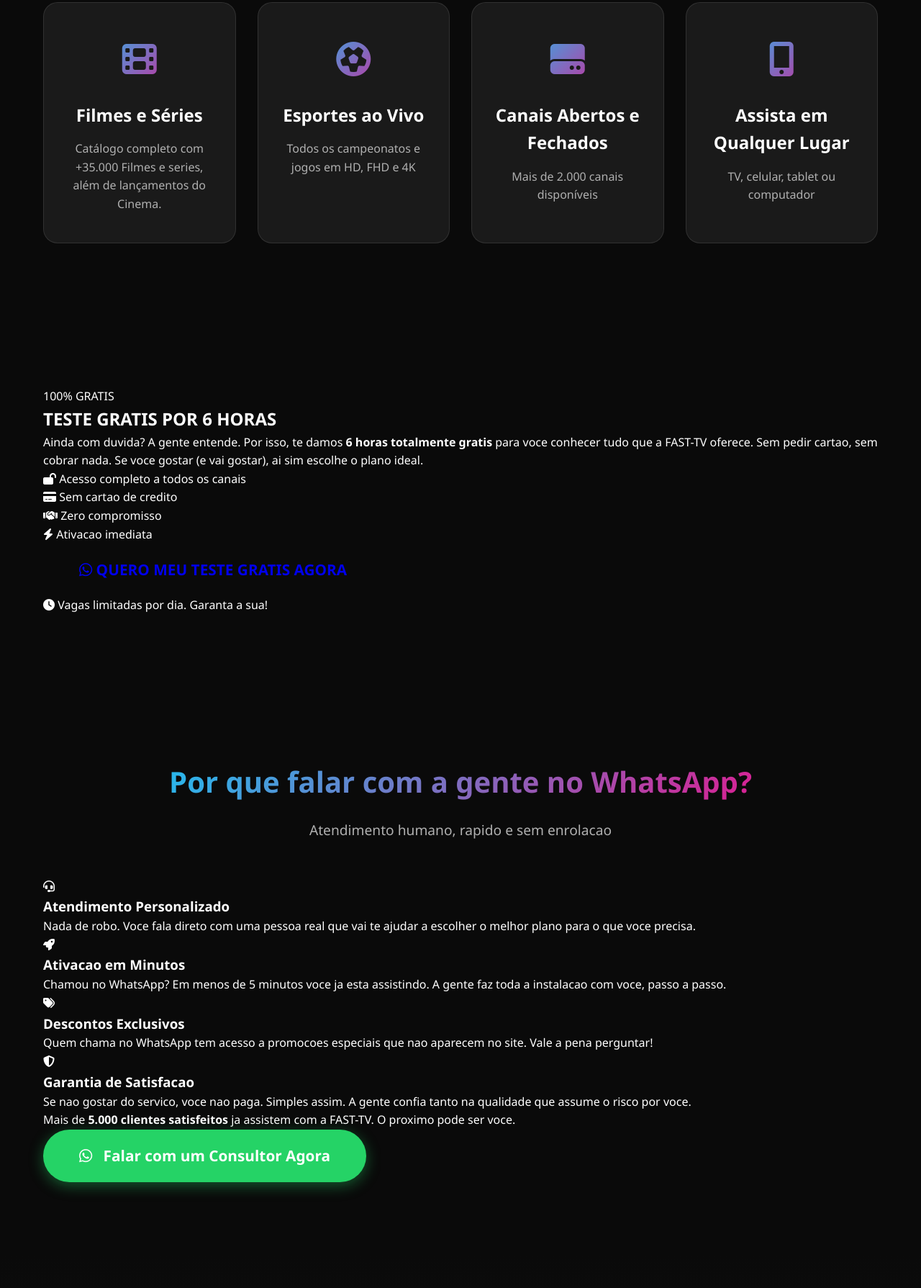
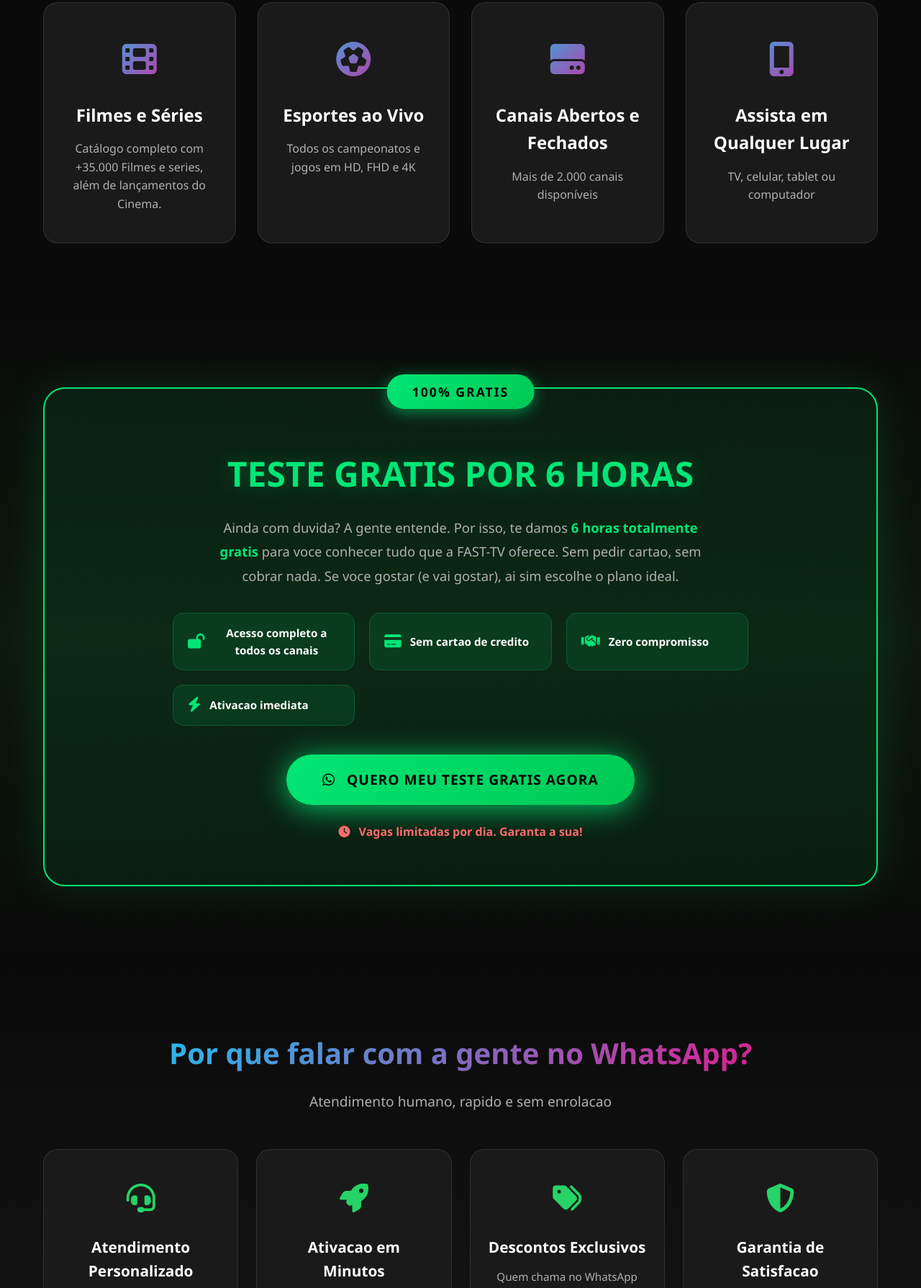
Before and after one commit to hubert-guilherme/Fast-TV, a plain HTML site: page index.html in a window 1280 px wide. Shown: the part 1011-2800 px from the top of the page at 72% size. Drawn offline with Linux system fonts and the light colour scheme.

Commit message:
Add styles for hero section and free trial features

```diff
--- a/style.css
+++ b/style.css
@@ -650,6 +650,283 @@
     }
 }
 
+/* ===== HERO CTA GROUP ===== */
+.hero-cta-group {
+    display: flex;
+    gap: 20px;
+    justify-content: center;
+    flex-wrap: wrap;
+    animation: fadeInUp 1s ease 0.6s backwards;
+}
+
+.hero-trust {
+    margin-top: 20px;
+    color: rgba(255, 255, 255, 0.7);
+    font-size: 0.95rem;
+    animation: fadeInUp 1s ease 0.8s backwards;
+}
+
+/* ===== BOTAO TESTE GRATIS ===== */
+.btn-free-trial {
+    background: linear-gradient(135deg, #00e676 0%, #00c853 100%);
+    color: #000;
+    font-weight: 800;
+    font-size: 1.2rem;
+    box-shadow: 0 5px 25px rgba(0, 230, 118, 0.5);
+    animation: pulseGreen 2s infinite;
+    text-transform: uppercase;
+    letter-spacing: 1px;
+}
+
+.btn-free-trial:hover {
+    transform: translateY(-3px) scale(1.05);
+    box-shadow: 0 10px 40px rgba(0, 230, 118, 0.7);
+}
+
+.btn-free-trial i {
+    margin-right: 10px;
+}
+
+@keyframes pulseGreen {
+    0% { box-shadow: 0 5px 25px rgba(0, 230, 118, 0.5); }
+    50% { box-shadow: 0 5px 40px rgba(0, 230, 118, 0.8); }
+    100% { box-shadow: 0 5px 25px rgba(0, 230, 118, 0.5); }
+}
+
+/* ===== NAV TRIAL LINK ===== */
+.nav-trial {
+    background: linear-gradient(135deg, #00e676 0%, #00c853 100%);
+    color: #000 !important;
+    padding: 8px 18px;
+    border-radius: 25px;
+    font-weight: 700 !important;
+    animation: pulseGreen 2s infinite;
+}
+
+.nav-trial:hover {
+    transform: scale(1.05);
+}
+
+.nav-trial::after {
+    display: none !important;
+}
+
+/* ===== FREE TRIAL SECTION ===== */
+.free-trial-section {
+    background: linear-gradient(180deg, var(--dark-bg) 0%, #0d1a0d 50%, var(--dark-bg) 100%);
+    padding: 100px 0;
+    position: relative;
+    overflow: hidden;
+}
+
+.free-trial-banner {
+    background: linear-gradient(135deg, rgba(0, 230, 118, 0.08) 0%, rgba(0, 200, 83, 0.08) 100%);
+    border: 2px solid #00e676;
+    border-radius: 30px;
+    padding: 60px 50px;
+    text-align: center;
+    position: relative;
+    box-shadow: 0 0 60px rgba(0, 230, 118, 0.15);
+}
+
+.free-trial-badge-large {
+    position: absolute;
+    top: -20px;
+    left: 50%;
+    transform: translateX(-50%);
+    background: linear-gradient(135deg, #00e676 0%, #00c853 100%);
+    color: #000;
+    padding: 10px 35px;
+    border-radius: 30px;
+    font-size: 1.1rem;
+    font-weight: 800;
+    letter-spacing: 2px;
+    box-shadow: 0 5px 20px rgba(0, 230, 118, 0.5);
+}
+
+.free-trial-title {
+    font-size: 3rem;
+    font-weight: 800;
+    color: #00e676;
+    margin-bottom: 20px;
+    margin-top: 20px;
+    text-shadow: 0 0 30px rgba(0, 230, 118, 0.3);
+}
+
+.free-trial-desc {
+    color: var(--text-gray);
+    font-size: 1.15rem;
+    max-width: 700px;
+    margin: 0 auto 35px;
+    line-height: 1.8;
+}
+
+.free-trial-desc strong {
+    color: #00e676;
+}
+
+.free-trial-benefits {
+    display: grid;
+    grid-template-columns: repeat(auto-fit, minmax(200px, 1fr));
+    gap: 20px;
+    margin-bottom: 40px;
+    max-width: 800px;
+    margin-left: auto;
+    margin-right: auto;
+}
+
+.trial-benefit {
+    display: flex;
+    align-items: center;
+    gap: 12px;
+    background: rgba(0, 230, 118, 0.1);
+    padding: 15px 20px;
+    border-radius: 15px;
+    border: 1px solid rgba(0, 230, 118, 0.2);
+}
+
+.trial-benefit i {
+    color: #00e676;
+    font-size: 1.3rem;
+}
+
+.trial-benefit span {
+    font-weight: 600;
+    font-size: 0.95rem;
+}
+
+.free-trial-urgency {
+    margin-top: 25px;
+    color: #ff6b6b;
+    font-weight: 600;
+    font-size: 1rem;
+    animation: fadeInUp 1s ease;
+}
+
+.free-trial-urgency i {
+    margin-right: 8px;
+}
+
+/* ===== WHATSAPP PERSUASION SECTION ===== */
+.whatsapp-persuasion {
+    background: linear-gradient(180deg, var(--dark-bg) 0%, #1a1a1a 100%);
+    padding: 100px 0;
+}
+
+.persuasion-grid {
+    display: grid;
+    grid-template-columns: repeat(auto-fit, minmax(260px, 1fr));
+    gap: 25px;
+    margin-bottom: 50px;
+}
+
+.persuasion-card {
+    background: var(--card-bg);
+    padding: 35px 25px;
+    border-radius: 20px;
+    text-align: center;
+    border: 1px solid rgba(255, 255, 255, 0.1);
+    transition: all 0.3s;
+}
+
+.persuasion-card:hover {
+    transform: translateY(-8px);
+    border-color: #25D366;
+    box-shadow: 0 10px 30px rgba(37, 211, 102, 0.2);
+}
+
+.persuasion-icon {
+    font-size: 2.5rem;
+    color: #25D366;
+    margin-bottom: 20px;
+}
+
+.persuasion-card h3 {
+    font-size: 1.3rem;
+    margin-bottom: 12px;
+    color: var(--text-light);
+}
+
+.persuasion-card p {
+    color: var(--text-gray);
+    line-height: 1.7;
+    font-size: 0.95rem;
+}
+
+.persuasion-cta {
+    text-align: center;
+    padding-top: 20px;
+}
+
+.persuasion-hook {
+    font-size: 1.2rem;
+    color: var(--text-gray);
+    margin-bottom: 25px;
+}
+
+.persuasion-hook strong {
+    color: #25D366;
+}
+
+/* ===== CONTACT BENEFITS ===== */
+.contact-benefits {
+    display: flex;
+    gap: 30px;
+    justify-content: center;
+    flex-wrap: wrap;
+    margin-bottom: 30px;
+}
+
+.contact-benefits span {
+    color: var(--text-gray);
+    font-size: 1rem;
+}
+
+.contact-benefits i {
+    color: #25D366;
+    margin-right: 8px;
+}
+
+.contact-note {
+    margin-top: 20px;
+    color: var(--text-gray);
+    font-size: 0.9rem;
+}
+
+/* ===== RESPONSIVE - NOVAS SEÇÕES ===== */
+@media (max-width: 768px) {
+    .free-trial-banner {
+        padding: 40px 20px;
+    }
+
+    .free-trial-title {
+        font-size: 2rem;
+    }
+
+    .free-trial-desc {
+        font-size: 1rem;
+    }
+
+    .free-trial-benefits {
+        grid-template-columns: 1fr;
+    }
+
+    .hero-cta-group {
+        flex-direction: column;
+        align-items: center;
+    }
+
+    .persuasion-grid {
+        grid-template-columns: 1fr;
+    }
+
+    .contact-benefits {
+        flex-direction: column;
+        align-items: center;
+        gap: 15px;
+    }
+}
+
 /* ===== FAQ - DÚVIDAS FREQUENTES ===== */
 .faq {
     background: var(--dark-bg);
```
